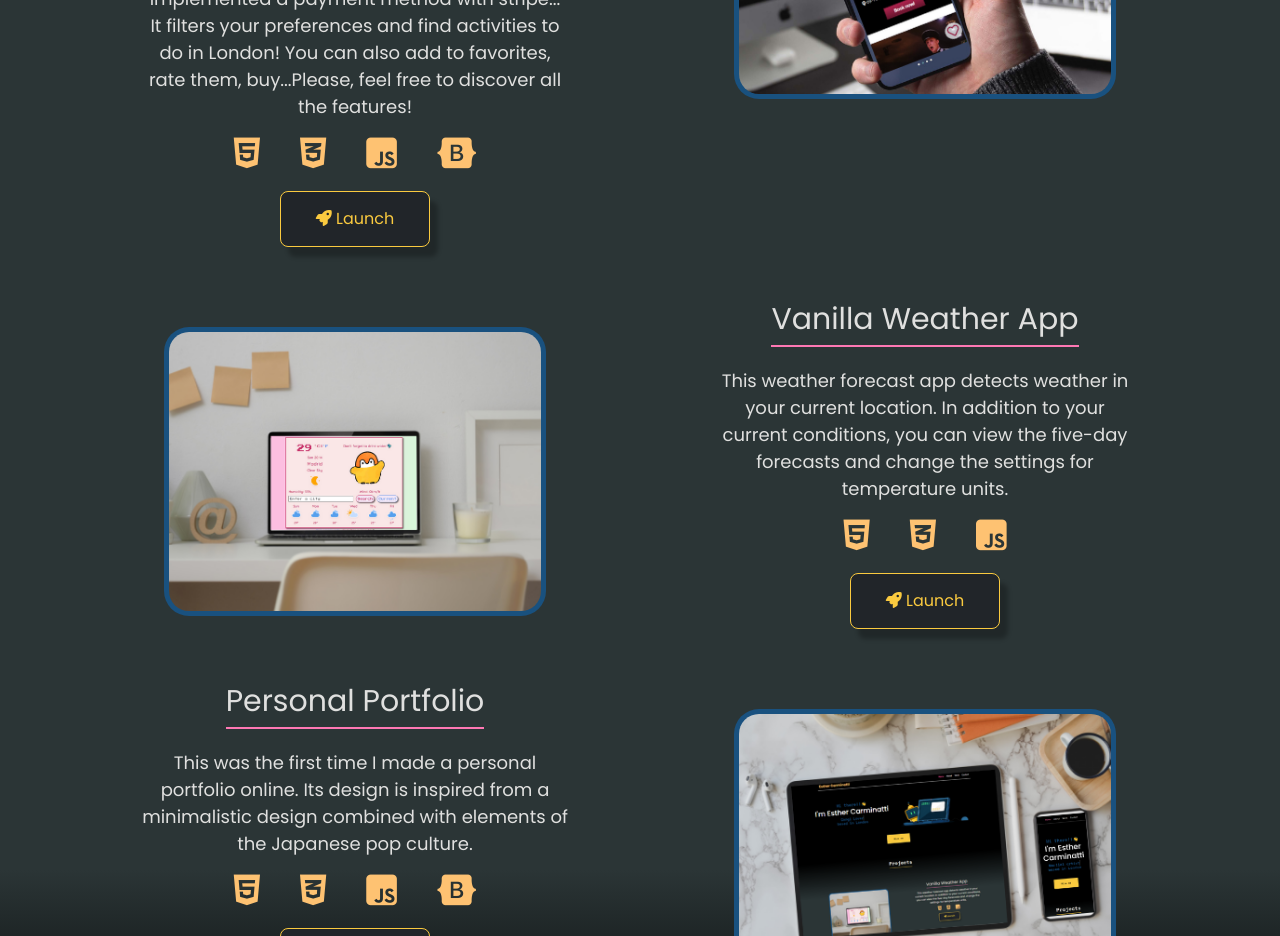
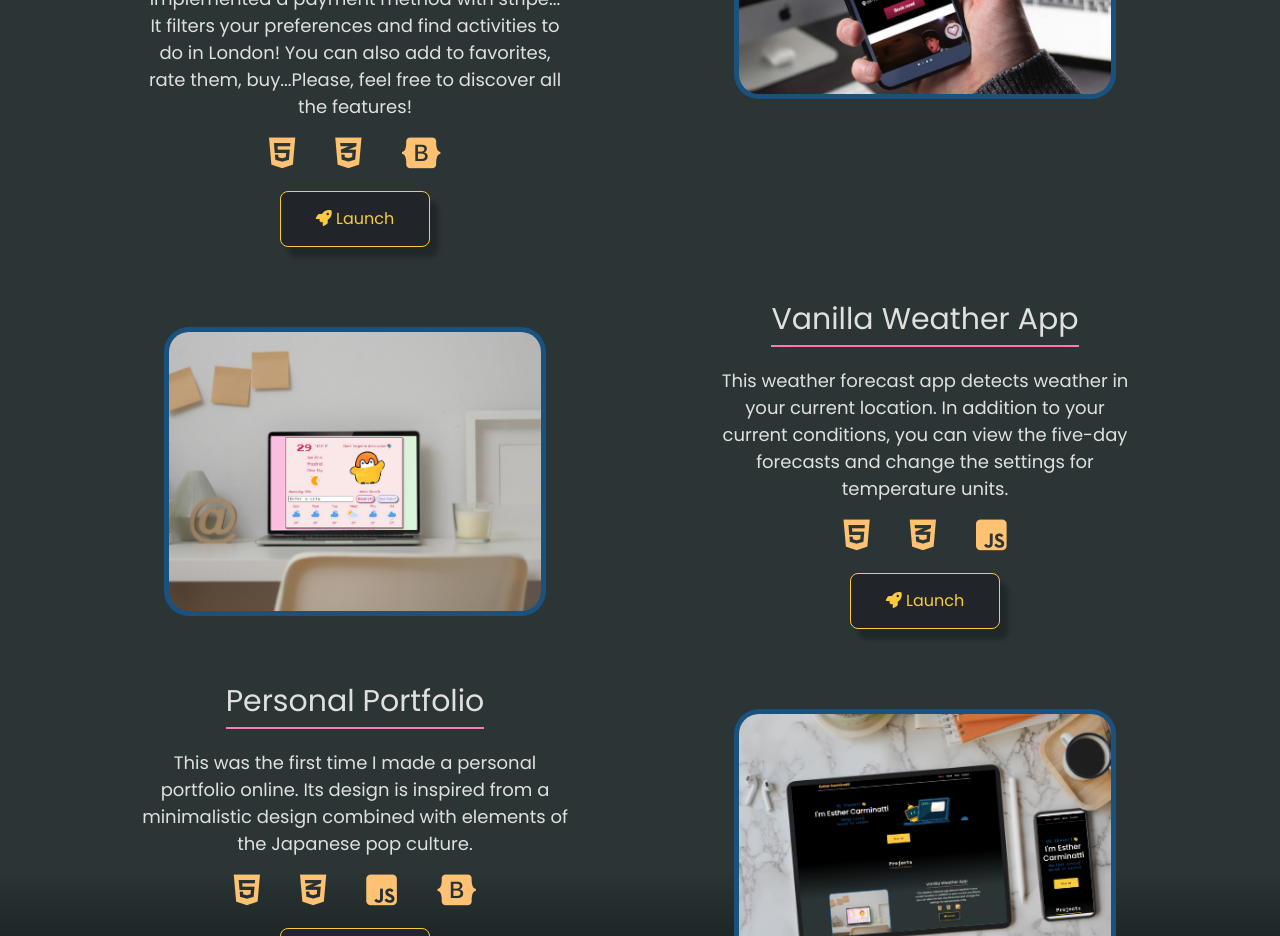
Before and after one commit to Esther02/Esther-portfolio-final, a plain HTML site: page index.html in a window 1280 px wide. Shown: the part 1040-1976 px from the top of the page. Drawn offline with nearby package versions, Linux system fonts and the light colour scheme.

Commit message:
Deleted JS icon from the first project

```diff
--- a/index.html
+++ b/index.html
@@ -89,7 +89,6 @@
               <div class="software-icons d-flex justify-content-center">
                 <i class="fab fa-html5 icon"></i>
                 <i class="fab fa-css3-alt icon"></i>
-                <i class="fab fa-js-square icon"></i>
                 <i class="fab fa-bootstrap icon"></i>
               </div>
               <a href="http://www.all-out.co.uk/" id="message-link" target="_blank" class="btn btn-dark launch" title="launch all out project"><i class="fas fa-rocket"></i> Launch</a>
--- a/styles/porfolio.css
+++ b/styles/porfolio.css
@@ -205,6 +205,7 @@ h2 {
   font-size: 35px;
   transition: all 100ms ease-in-out;
 }
+
 
 /* About Page */
 .esther {
```
